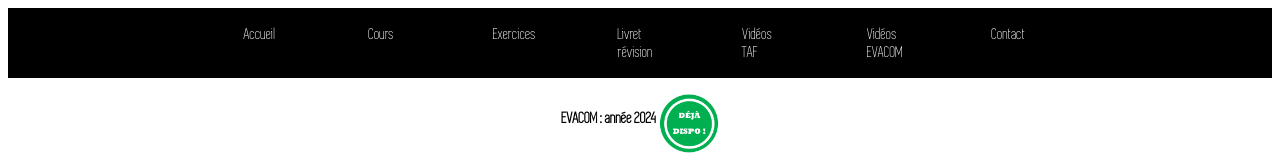
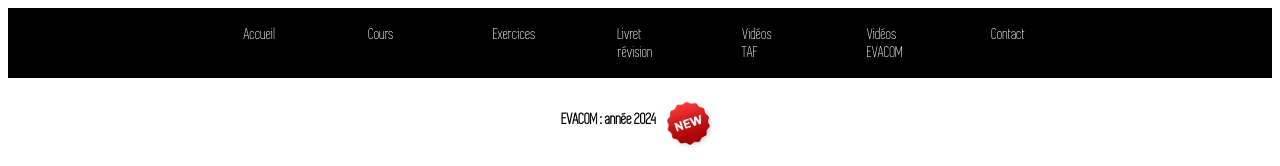
Before and after one commit to lesmaths1200/lesmaths1200.github.io, a plain HTML site: page evacom.html in a window 1280 px wide. Shown: the top 166 px of the page. Drawn offline with nearby package versions, Linux system fonts and the light colour scheme.

Commit message:
Update evacom.html

```diff
--- a/evacom.html
+++ b/evacom.html
@@ -37,7 +37,7 @@ height="0" width="0" style="display:none;visibility:hidden"></iframe></noscript>
       });
     </script>
     <main>
-	<p><strong>EVACOM : année 2024</strong>  <img src="../img/deja_dispo.PNG" width="60px" align="middle">
+	<p><strong>EVACOM : année 2024</strong>  <img src="../img/New.jpg" width="60px" align="middle">
 	<table style="border-collapse: collapse; margin: auto;">
 	<tr>
 		<td style="width: 100px"><strong>11CT</strong></td>
```
